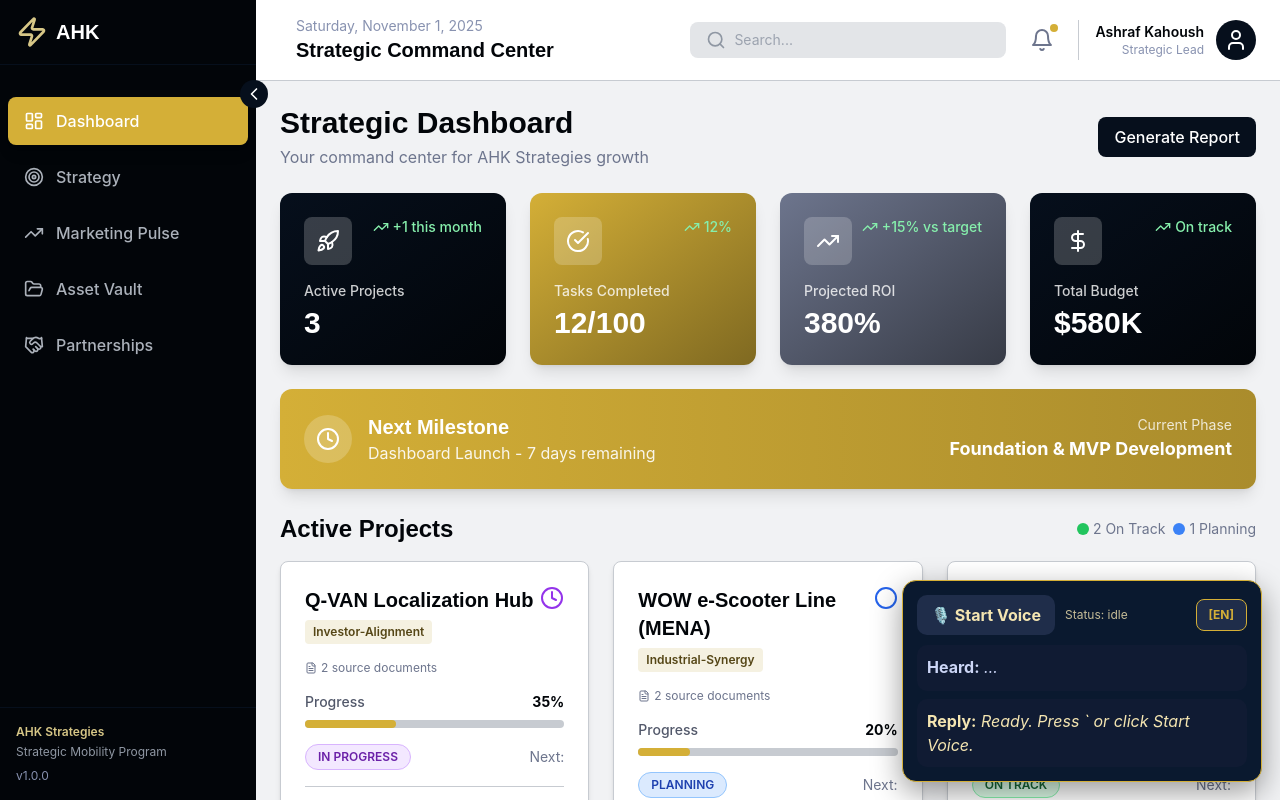
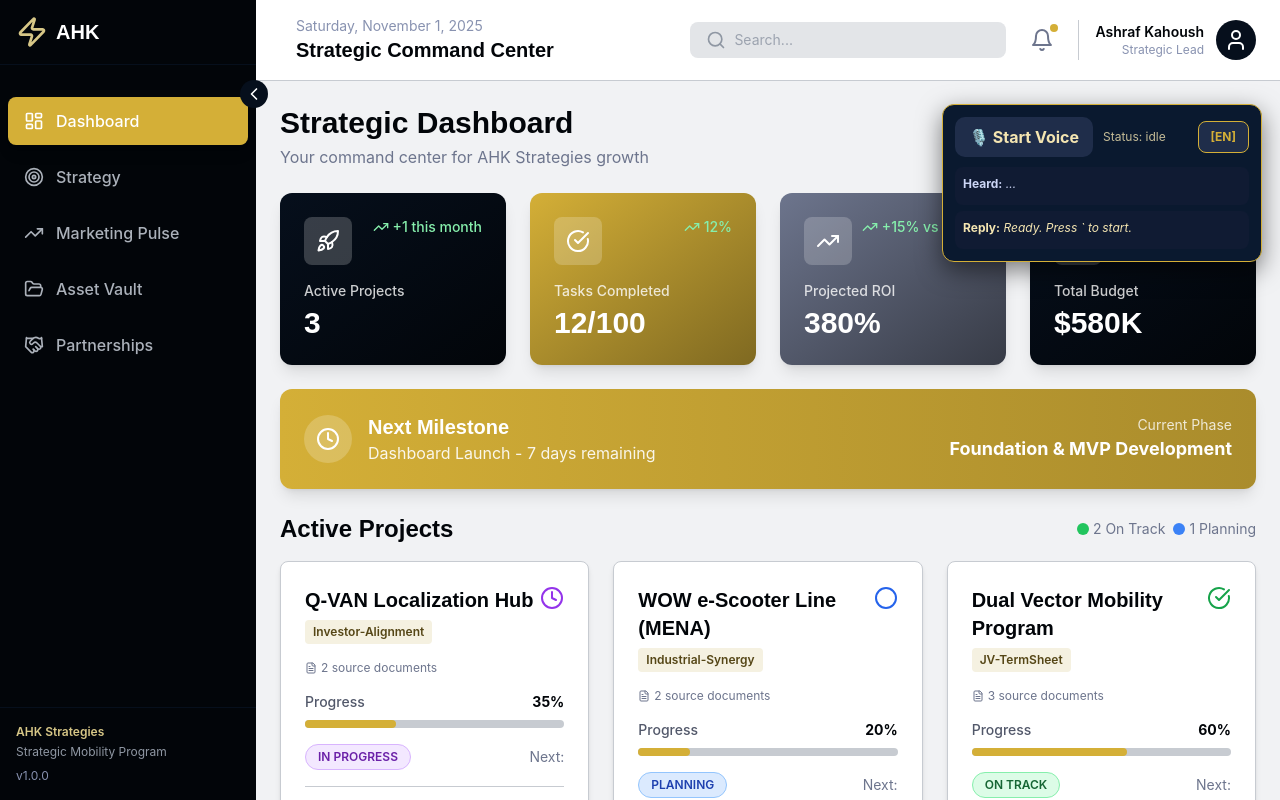
Before and after one commit to ashrafkahoush-ux/ahk-dashboard, a React (Vite) app: page /dashboard in a window 1280 px wide. Shown: the top 800 px of the page. Built offline with nearby package versions, Linux system fonts and the light colour scheme.

Commit message:
UX: Move VoiceConsole to top-right, make compact to avoid blocking content

```diff
--- a/src/components/VoiceConsole.jsx
+++ b/src/components/VoiceConsole.jsx
@@ -178,15 +178,15 @@ export default function VoiceConsole({ onRunAnalysis, onNavigate, onToggleAutoSy
     <div style={{
       position: 'fixed',
       right: 18,
-      bottom: 18,
+      top: 80,
       zIndex: 9999,
       background: '#0A192F',
       color: '#F4E5B1',
       border: '1px solid #D4AF37',
-      borderRadius: 14,
-      padding: 14,
-      width: 360,
-      boxShadow: '0 10px 30px rgba(0,0,0,.4)'
+      borderRadius: 12,
+      padding: 12,
+      width: 320,
+      boxShadow: '0 8px 24px rgba(0,0,0,.5)'
     }}>
       <div style={{ display: 'flex', alignItems: 'center', gap: 10, marginBottom: 10, justifyContent: 'space-between' }}>
         <div style={{ display: 'flex', alignItems: 'center', gap: 10 }}>
@@ -227,22 +227,26 @@ export default function VoiceConsole({ onRunAnalysis, onNavigate, onToggleAutoSy
 
       <div style={{
         background: '#101b33',
-        padding: 10,
-        borderRadius: 10,
-        minHeight: 46,
+        padding: 8,
+        borderRadius: 8,
+        minHeight: 38,
         color: '#CCD6F6',
-        marginBottom: 8
+        marginBottom: 6,
+        fontSize: 12
       }}>
         <strong>Heard:</strong> {transcript || <em>…</em>}
       </div>
       <div style={{
         background: '#101b33',
-        padding: 10,
-        borderRadius: 10,
-        minHeight: 56,
-        color: '#F4E5B1'
+        padding: 8,
+        borderRadius: 8,
+        minHeight: 38,
+        maxHeight: 80,
+        overflowY: 'auto',
+        color: '#F4E5B1',
+        fontSize: 12
       }}>
-        <strong>Reply:</strong> {reply || <em>Ready. Press ` or click Start Voice.</em>}
+        <strong>Reply:</strong> {reply || <em>Ready. Press ` to start.</em>}
       </div>
     </div>
   )
```
